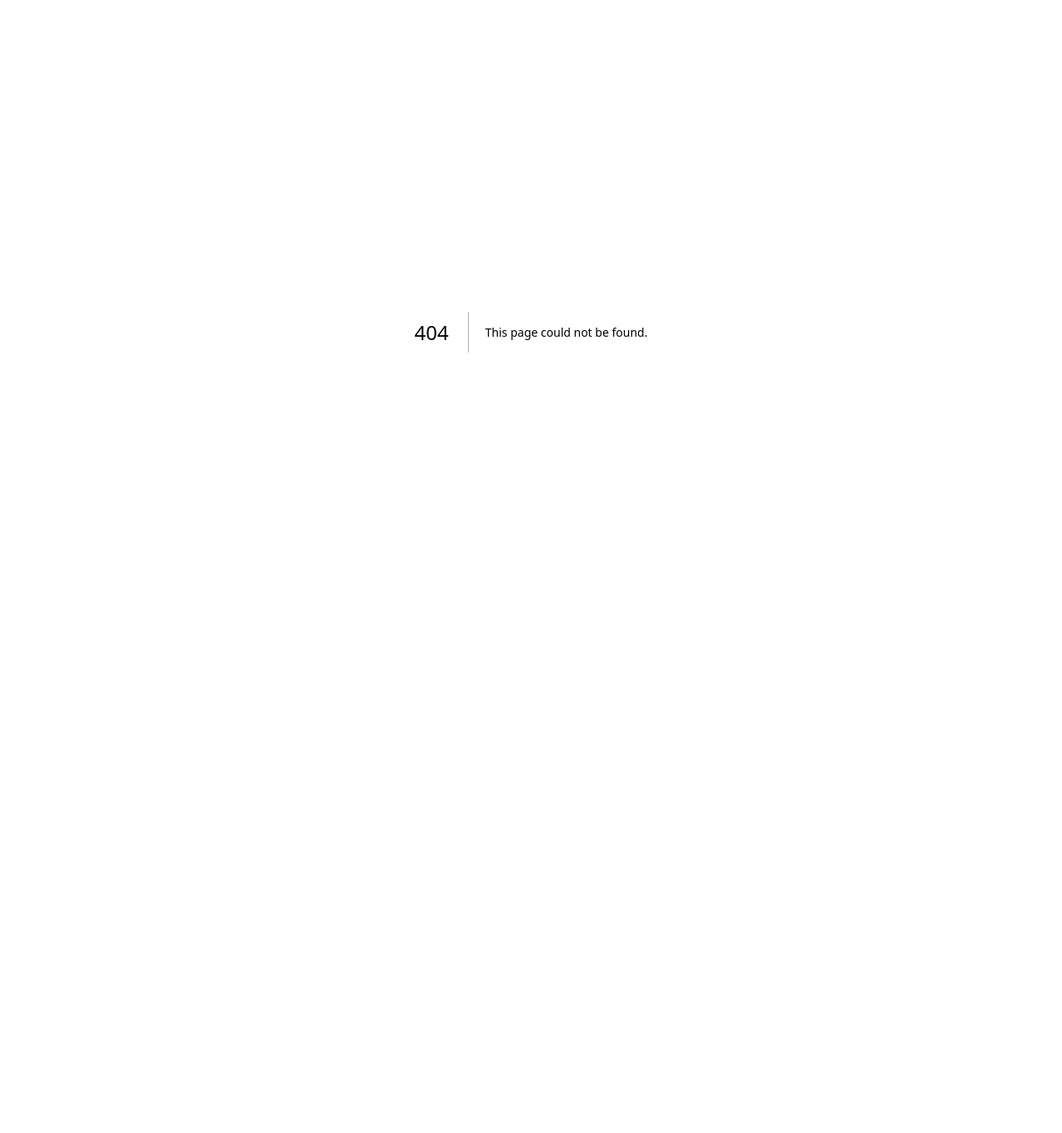
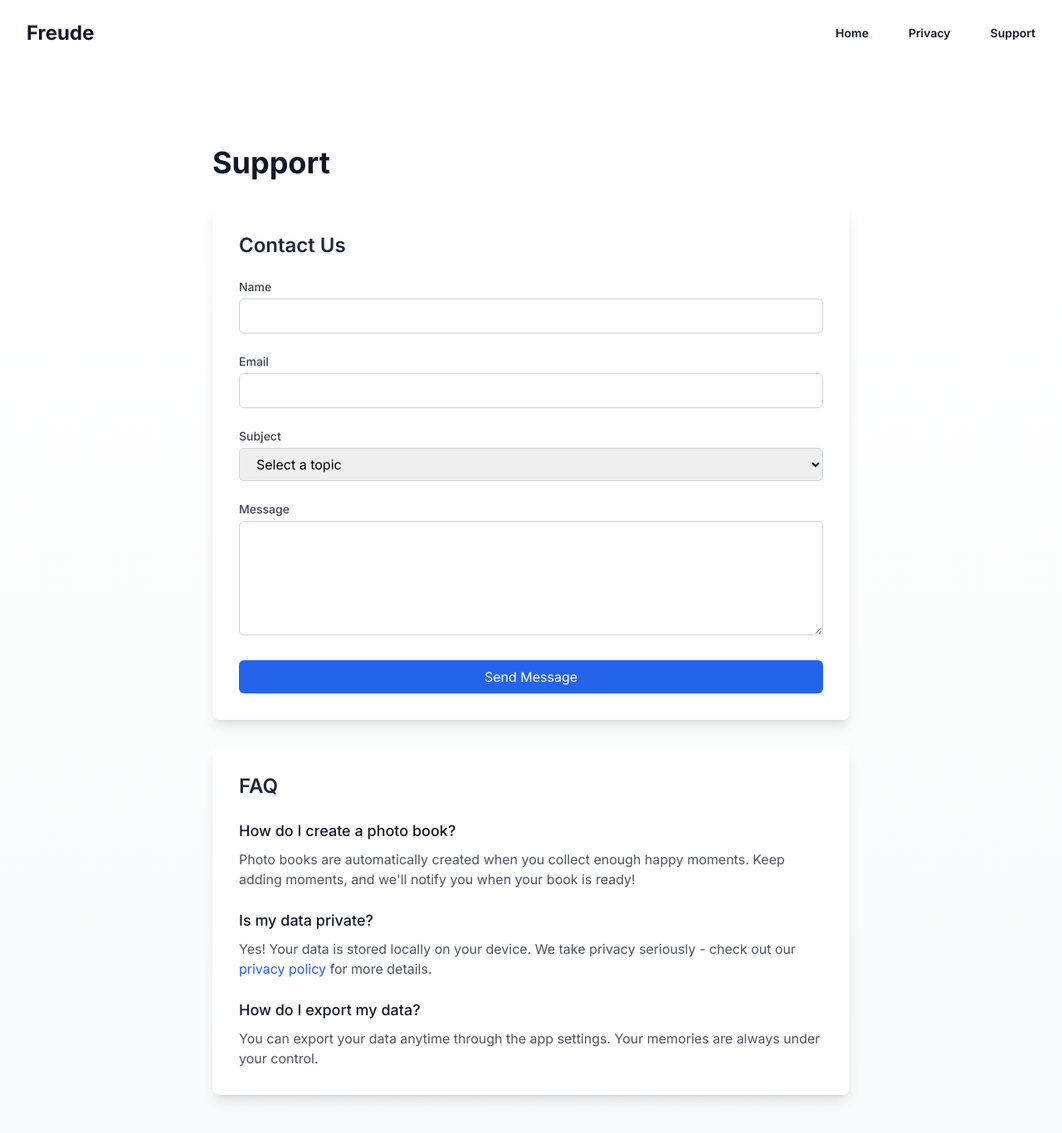
Before and after one commit to walpartei/freude, a Next.js app: page /support in a window 1280 px wide. Before the commit this address had no page. Shown: the top 1366 px of the page at 83% size. Before the commit the page ends 800 px from the top, so only its background shows below. Built offline with nearby package versions, Linux system fonts and the light colour scheme.

Commit message:
Add support page with feedback form and FAQ

```diff
--- a/app/layout.tsx
+++ b/app/layout.tsx
@@ -16,7 +16,29 @@ export default function RootLayout({
 }>) {
   return (
     <html lang="en">
-      <body className={inter.className}>{children}</body>
+      <body className={inter.className}>
+        <header className="bg-white">
+          <nav className="mx-auto flex max-w-7xl items-center justify-between p-6 lg:px-8" aria-label="Global">
+            <div className="flex lg:flex-1">
+              <a href="/" className="-m-1.5 p-1.5">
+                <span className="text-2xl font-bold text-gray-900">Freude</span>
+              </a>
+            </div>
+            <div className="flex gap-x-12">
+              <a href="/" className="text-sm font-semibold leading-6 text-gray-900">
+                Home
+              </a>
+              <a href="/privacy" className="text-sm font-semibold leading-6 text-gray-900">
+                Privacy
+              </a>
+              <a href="/support" className="text-sm font-semibold leading-6 text-gray-900">
+                Support
+              </a>
+            </div>
+          </nav>
+        </header>
+        {children}
+      </body>
     </html>
   );
 }
--- /dev/null
+++ b/app/support/page.tsx
@@ -0,0 +1,118 @@
+import { Metadata } from "next";
+
+export const metadata: Metadata = {
+  title: "Freude Support",
+  description: "Get support and provide feedback for Freude - What made you happy today?",
+};
+
+export default function Support() {
+  return (
+    <main className="flex min-h-screen flex-col items-center p-8 md:p-24 bg-gradient-to-b from-white to-gray-50">
+      <div className="max-w-3xl w-full">
+        <h1 className="text-4xl font-bold mb-8 text-gray-900">Support</h1>
+
+        <div className="bg-white rounded-lg shadow-lg p-8 mb-8">
+          <h2 className="text-2xl font-semibold mb-6 text-gray-800">Contact Us</h2>
+          <form
+            action="https://formspree.io/f/privacy@whatmadeyouhappy.today"
+            method="POST"
+            className="space-y-6"
+          >
+            <div>
+              <label htmlFor="name" className="block text-sm font-medium text-gray-700 mb-1">
+                Name
+              </label>
+              <input
+                type="text"
+                name="name"
+                id="name"
+                required
+                className="w-full px-4 py-2 border border-gray-300 rounded-md focus:ring-2 focus:ring-blue-500 focus:border-transparent"
+              />
+            </div>
+
+            <div>
+              <label htmlFor="email" className="block text-sm font-medium text-gray-700 mb-1">
+                Email
+              </label>
+              <input
+                type="email"
+                name="email"
+                id="email"
+                required
+                className="w-full px-4 py-2 border border-gray-300 rounded-md focus:ring-2 focus:ring-blue-500 focus:border-transparent"
+              />
+            </div>
+
+            <div>
+              <label htmlFor="subject" className="block text-sm font-medium text-gray-700 mb-1">
+                Subject
+              </label>
+              <select
+                name="subject"
+                id="subject"
+                required
+                className="w-full px-4 py-2 border border-gray-300 rounded-md focus:ring-2 focus:ring-blue-500 focus:border-transparent"
+              >
+                <option value="">Select a topic</option>
+                <option value="bug">Report a Bug</option>
+                <option value="feature">Feature Request</option>
+                <option value="account">Account Support</option>
+                <option value="other">Other</option>
+              </select>
+            </div>
+
+            <div>
+              <label htmlFor="message" className="block text-sm font-medium text-gray-700 mb-1">
+                Message
+              </label>
+              <textarea
+                name="message"
+                id="message"
+                required
+                rows={5}
+                className="w-full px-4 py-2 border border-gray-300 rounded-md focus:ring-2 focus:ring-blue-500 focus:border-transparent"
+              ></textarea>
+            </div>
+
+            <div>
+              <button
+                type="submit"
+                className="w-full bg-blue-600 text-white py-2 px-4 rounded-md hover:bg-blue-700 transition-colors duration-200"
+              >
+                Send Message
+              </button>
+            </div>
+          </form>
+        </div>
+
+        <div className="bg-white rounded-lg shadow-lg p-8">
+          <h2 className="text-2xl font-semibold mb-6 text-gray-800">FAQ</h2>
+
+          <div className="space-y-6">
+            <div>
+              <h3 className="text-lg font-medium text-gray-900 mb-2">How do I create a photo book?</h3>
+              <p className="text-gray-600">
+                Photo books are automatically created when you collect enough happy moments. Keep adding moments, and we'll notify you when your book is ready!
+              </p>
+            </div>
+
+            <div>
+              <h3 className="text-lg font-medium text-gray-900 mb-2">Is my data private?</h3>
+              <p className="text-gray-600">
+                Yes! Your data is stored locally on your device. We take privacy seriously - check out our <a href="/privacy" className="text-blue-600 hover:underline">privacy policy</a> for more details.
+              </p>
+            </div>
+
+            <div>
+              <h3 className="text-lg font-medium text-gray-900 mb-2">How do I export my data?</h3>
+              <p className="text-gray-600">
+                You can export your data anytime through the app settings. Your memories are always under your control.
+              </p>
+            </div>
+          </div>
+        </div>
+      </div>
+    </main>
+  );
+}
```
